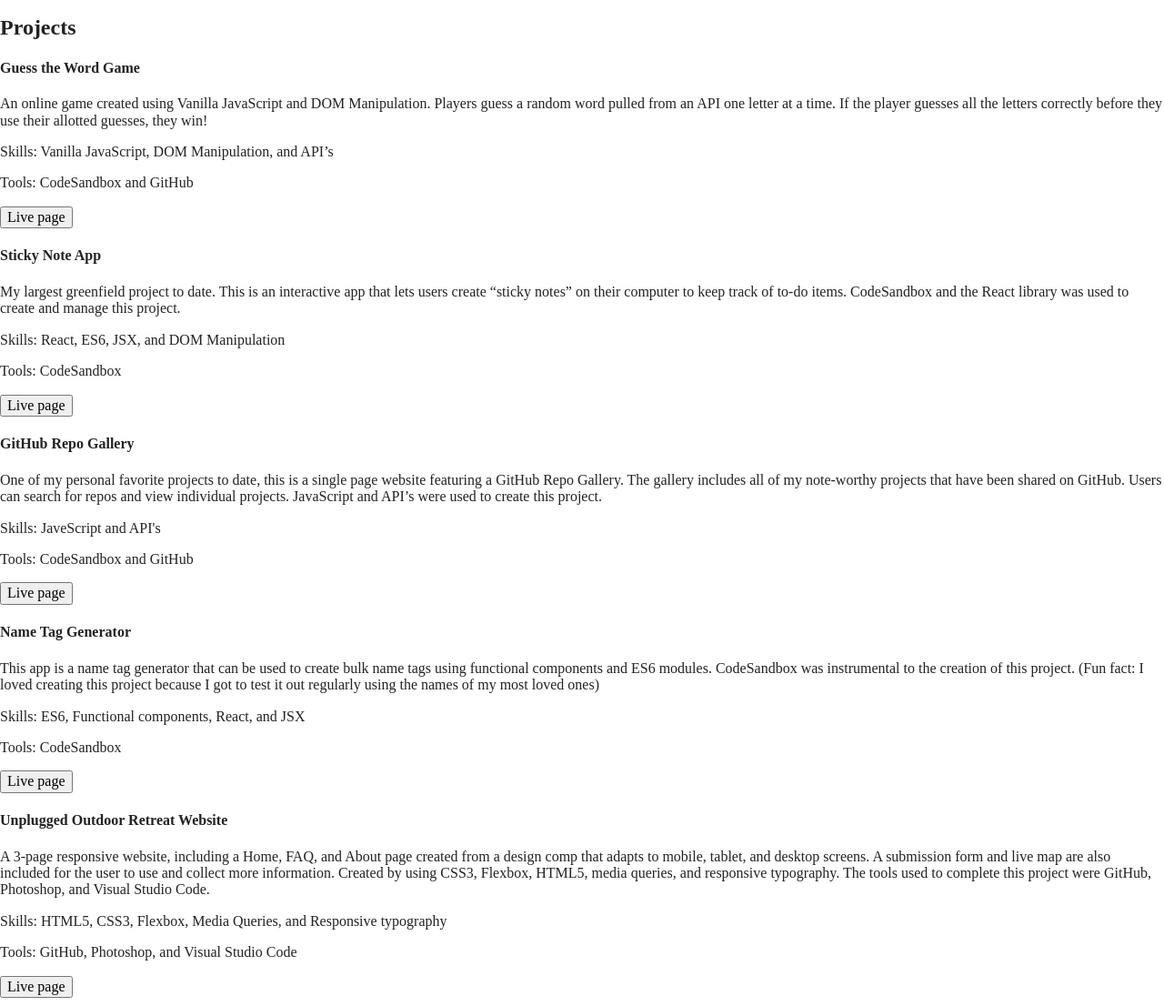
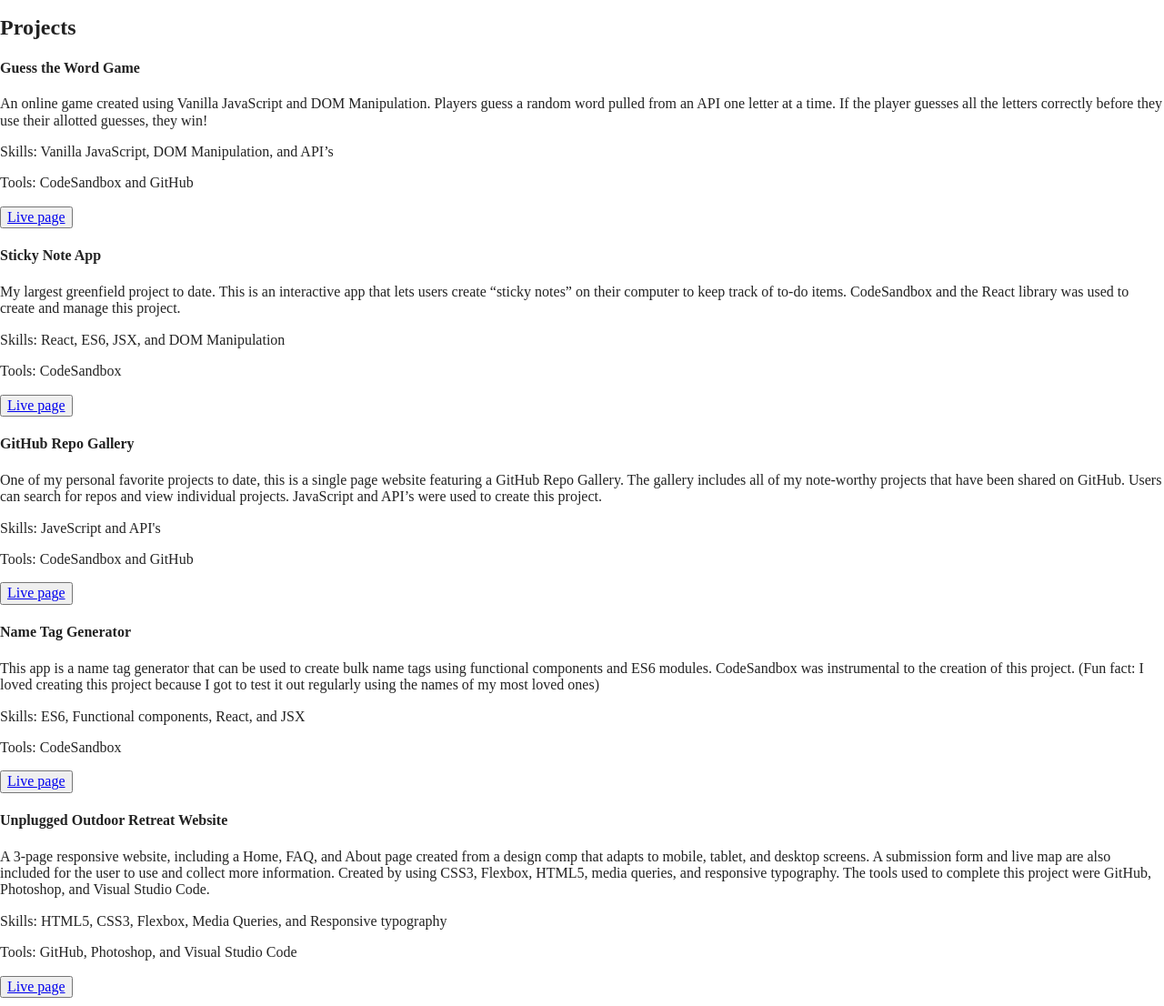
Before and after one commit to triciahumann/portfolio, a website built with Parcel: page index.html in a window 1280 px wide. Shown: the part 194-1300 px from the top of the page at 91% size. Built offline with nearby package versions, Linux system fonts and the light colour scheme.

Commit message:
Added links to live deployments of projects in the project section

```diff
--- a/index.html
+++ b/index.html
@@ -71,8 +71,10 @@
                 and API’s
                 </p>
               <p><span class="bold">Tools:</span> CodeSandbox and GitHub</p>
-              <button class="project-button">Live page</button>
-              <!-- url: https://triciahumann.github.io/unplugged-retreat/ -->
+              <button class="project-button">
+                <a href="https://triciahumann.github.io/guess-the-word/" target="_BLANK">Live page</a>
+              </button>
+              <!-- url: https://triciahumann.github.io/guess-the-word/ -->
           </section>
 
           <section class="project-stickynote">
@@ -87,7 +89,9 @@
                 and DOM Manipulation
                 </p>
               <p><span class="bold">Tools:</span> CodeSandbox</p>
-              <button class="project-button">Live page</button>
+              <button class="project-button">
+                <a href="https://27loz5.csb.app/" target="_BLANK">Live page</a>
+              </button>
               <!-- url: https://27loz5.csb.app/ -->
           </section>
 
@@ -98,7 +102,9 @@
               </p>
               <p><span class="bold">Skills:</span> JaveScript and API's</p>
               <p><span class="bold">Tools:</span> CodeSandbox and GitHub</p>
-              <button class="project-button">Live page</button>
+              <button class="project-button">
+                <a href="https://triciahumann.github.io/github-repo-gallery/" target="_BLANK">Live page</a>
+              </button>
               <!-- https://triciahumann.github.io/github-repo-gallery/ -->
           </section>
 
@@ -114,8 +120,10 @@
                 and JSX
                 </p>
               <p><span class="bold">Tools:</span> CodeSandbox</p>
-              <button class="project-button">Live page</button>
-              <!-- https://codesandbox.io/s/completed-name-tag-generator-w-notes-xb0xnw?file=/src/NumberOfTags.js -->
+              <button class="project-button">
+                <a href="#" target="_BLANK">Live page</a>
+              </button>
+              <!-- ** NEED TO ADD LINK ** -->
           </section>
 
           <section class="project-unplugged">
@@ -138,7 +146,9 @@
                 Photoshop,
                 and Visual Studio Code
                 </p>
-              <button class="project-button">Live page</button>
+              <button class="project-button">
+                <a href="https://triciahumann.github.io/unplugged-retreat/" target="_BLANK">Live page</a>
+              </button>
               <!-- url: https://triciahumann.github.io/unplugged-retreat/ -->
           </section>
       </div>
```
